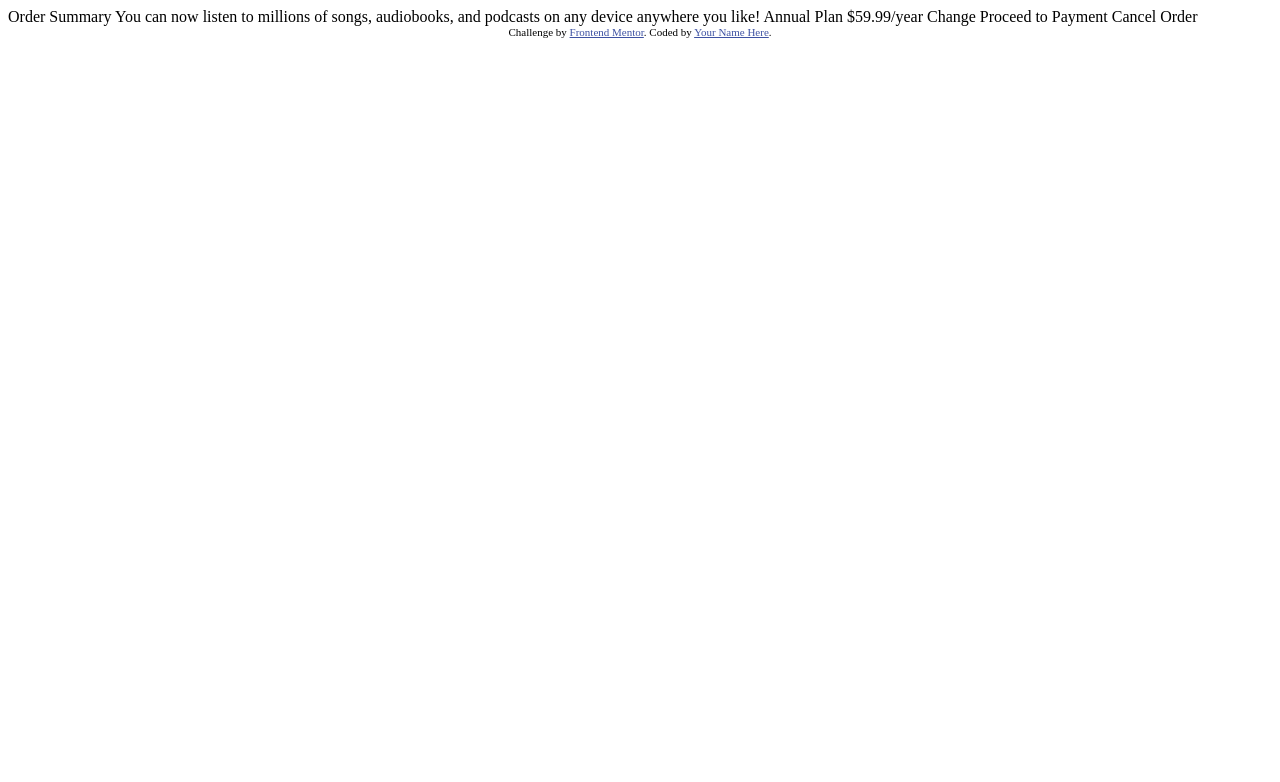
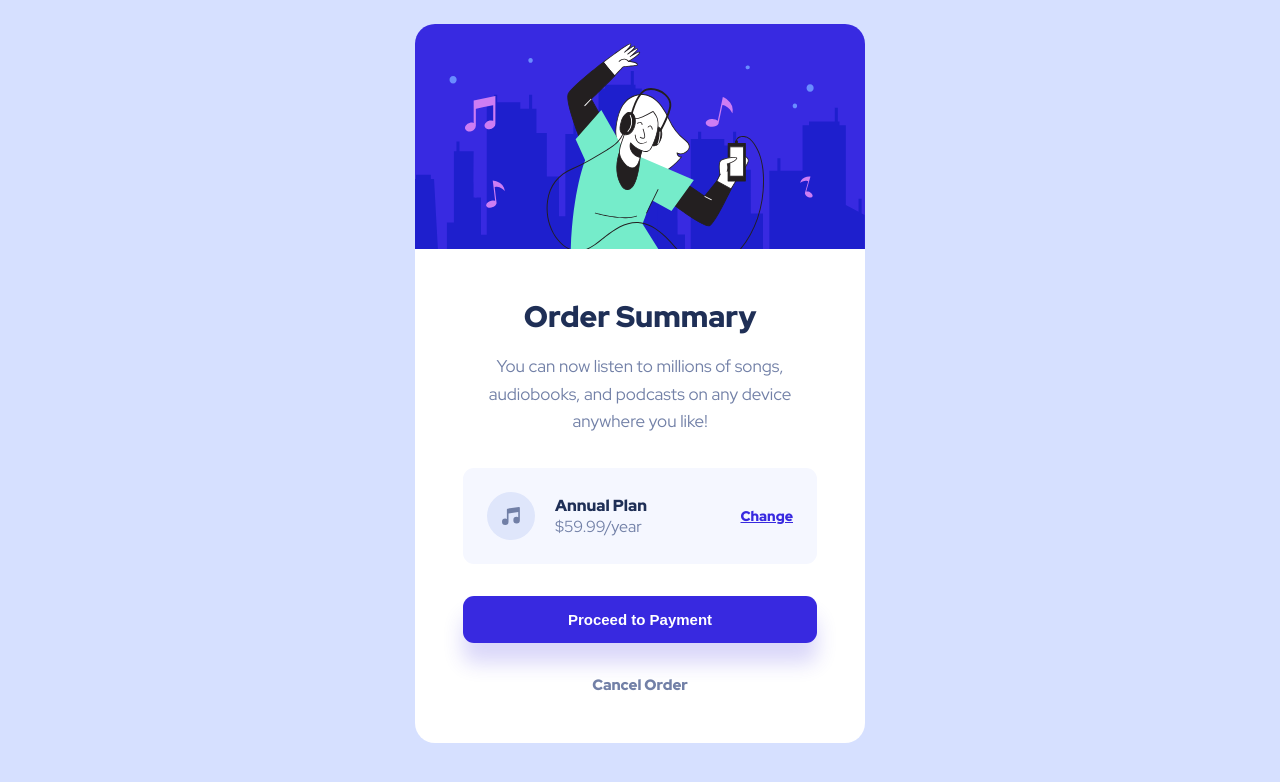
Before and after one commit to anton-zykov/fm-order-summary-component, a plain HTML site: page index.html in a window 1280 px wide. Drawn offline with Linux system fonts and the light colour scheme.

Commit message:
Completed challenge

```diff
--- /dev/null
+++ b/index.css
@@ -0,0 +1,149 @@
+@import url('https://fonts.googleapis.com/css2?family=Red+Hat+Display:wght@400;900&display=swap');
+
+:root {
+  --color-white: hsl(0, 0%, 100%);
+
+  --color-pale-blue: hsl(225, 100%, 94%);
+  --color-bright-blue: hsl(245, 75%, 52%);
+
+  --color-very-pale-blue: hsl(225, 100%, 98%);
+  --color-desaturated-blue: hsl(224, 23%, 55%);
+  --color-dark-blue: hsl(223, 47%, 23%);
+}
+
+.card {
+  max-width: 450px;
+  margin: 1.5em;
+  border-radius: 20px;
+  overflow: hidden;
+  display: grid;
+  grid-template-rows: auto auto;
+
+  font-family: "Red Hat Display", sans-serif;
+  font-size: 16px;
+  font-style: normal;
+  line-height: normal;
+}
+
+.card__image {
+  width: 100%;
+  aspect-ratio: 2;
+}
+
+.card__content {
+  background-color: var(--color-white);
+  padding: 2em 1.5em;
+  display: flex;
+  flex-direction: column;
+  gap: 1.5em;
+}
+
+.card__text {
+  margin: 0 0.5em;
+  display: flex;
+  flex-direction: column;
+  gap: 1em;
+}
+
+.card__title {
+  margin: 0;
+  text-align: center;
+  font-size: 1.375em;
+  font-weight: 900;
+  color: var(--color-dark-blue);
+}
+
+.card__description {
+  margin: 0;
+  text-align: center;
+  font-size: 0.9375em;
+  font-weight: 400;
+  line-height: 166.667%;
+  color: var(--color-desaturated-blue);
+}
+
+.card__proceed {
+  background-color: var(--color-bright-blue);
+  border: 0;
+  border-radius: 11px;
+  font-size: 0.9375em;
+  font-weight: 900;
+  padding: 15px;
+  color: var(--color-white);
+  box-shadow: 0px 20px 20px 0px rgba(56, 42, 225, 0.19);
+}
+
+.card__cancel {
+  text-align: center;
+  text-decoration: none;
+  font-size: 0.9375em;
+  font-weight: 900;
+  color: var(--color-desaturated-blue);
+}
+
+.plan {
+  border-radius: 11px;
+  background-color: var(--color-very-pale-blue);
+  padding: 1em;
+  display: grid;
+  grid-template-columns: auto 1fr auto;
+  column-gap: 1.25em;
+  align-items: center;
+}
+
+.plan__description {
+  display: flex;
+  flex-direction: column;
+}
+
+.plan__title {
+  margin: 0;
+  font-size: 0.875em;
+  font-weight: 900;
+  color: var(--color-dark-blue);
+}
+
+.plan__price {
+  margin: 0;
+  font-size: 0.875em;
+  font-weight: 400;
+  color: var(--color-desaturated-blue);
+}
+
+.plan__change {
+  font-size: 0.8125em;
+  font-weight: 700;
+  color: var(--color-bright-blue);
+}
+
+@media (min-width: 375px) {
+  .card__content {
+    padding: 3em;
+    gap: 2em;
+  }
+
+  .card__text {
+    font-size: 1.0625em;
+  }
+
+  .card__title {
+    font-size: 1.75em;
+  }
+
+  .card__description {
+    font-size: 1em;
+    line-height: 162.5%;
+  }
+
+  .plan {
+    padding: 1.5em;
+  }
+
+  .plan__title, .plan__price {
+    font-size: 1em;
+  }
+
+  .plan__change {
+    font-size: 0.875em;
+  }
+}
--- a/index.html
+++ b/index.html
@@ -2,36 +2,33 @@
 <html lang="en">
 <head>
   <meta charset="UTF-8">
-  <meta name="viewport" content="width=device-width, initial-scale=1.0"> <!-- displays site properly based on user's device -->
+  <meta name="viewport" content="width=device-width, initial-scale=1.0">
+  <link rel="icon" type="image/png" sizes="32x32" href="./images/favicon-32x32.png">
+  <link rel="stylesheet" href="./index.css">
+  <title>Frontend Mentor | Order summary card</title>
+</head>
 
-  <link rel="icon" type="image/png" sizes="32x32" href="./images/favicon-32x32.png">
-
-  <title>Frontend Mentor | Order summary card</title>
-
-  <!-- Feel free to remove these styles or customise in your own stylesheet 👍 -->
-  <style>
-    .attribution { font-size: 11px; text-align: center; }
-    .attribution a { color: hsl(228, 45%, 44%); }
-  </style>
-</head>
-<body>
-
-  Order Summary
-
-  You can now listen to millions of songs, audiobooks, and podcasts on any
-  device anywhere you like!
-
-  Annual Plan
-  $59.99/year
-
-  Change
-
-  Proceed to Payment
-  Cancel Order
-
-  <div class="attribution">
-    Challenge by <a href="https://www.frontendmentor.io?ref=challenge" target="_blank">Frontend Mentor</a>.
-    Coded by <a href="#">Your Name Here</a>.
+<body style="margin: 0; display: flex; justify-content: center; align-items: center; background-color: hsl(225, 100%, 92%);">
+  <div class="card">
+    <img class="card__image" src="/images/illustration-hero.svg" alt="A young women listening to music">
+    <div class="card__content">
+      <div class="card__text">
+        <h2 class="card__title">Order Summary</h2>
+        <p class="card__description">
+          You can now listen to millions of songs, audiobooks, and podcasts on any device anywhere you like!
+        </p>
+      </div>
+      <div class="card__plan plan">
+        <img class="plan__icon" src="/images/icon-music.svg" alt="A music note">
+        <div class="plan__description">
+          <h3 class="plan__title">Annual Plan</h3>
+          <p class="plan__price">$59.99/year</p>
+        </div>
+        <a class="plan__change" href="/">Change</a>
+      </div>
+      <button class="card__proceed">Proceed to Payment</button>
+      <a class="card__cancel" href="/">Cancel Order</button>
+    </div>
   </div>
 </body>
 </html>
```
